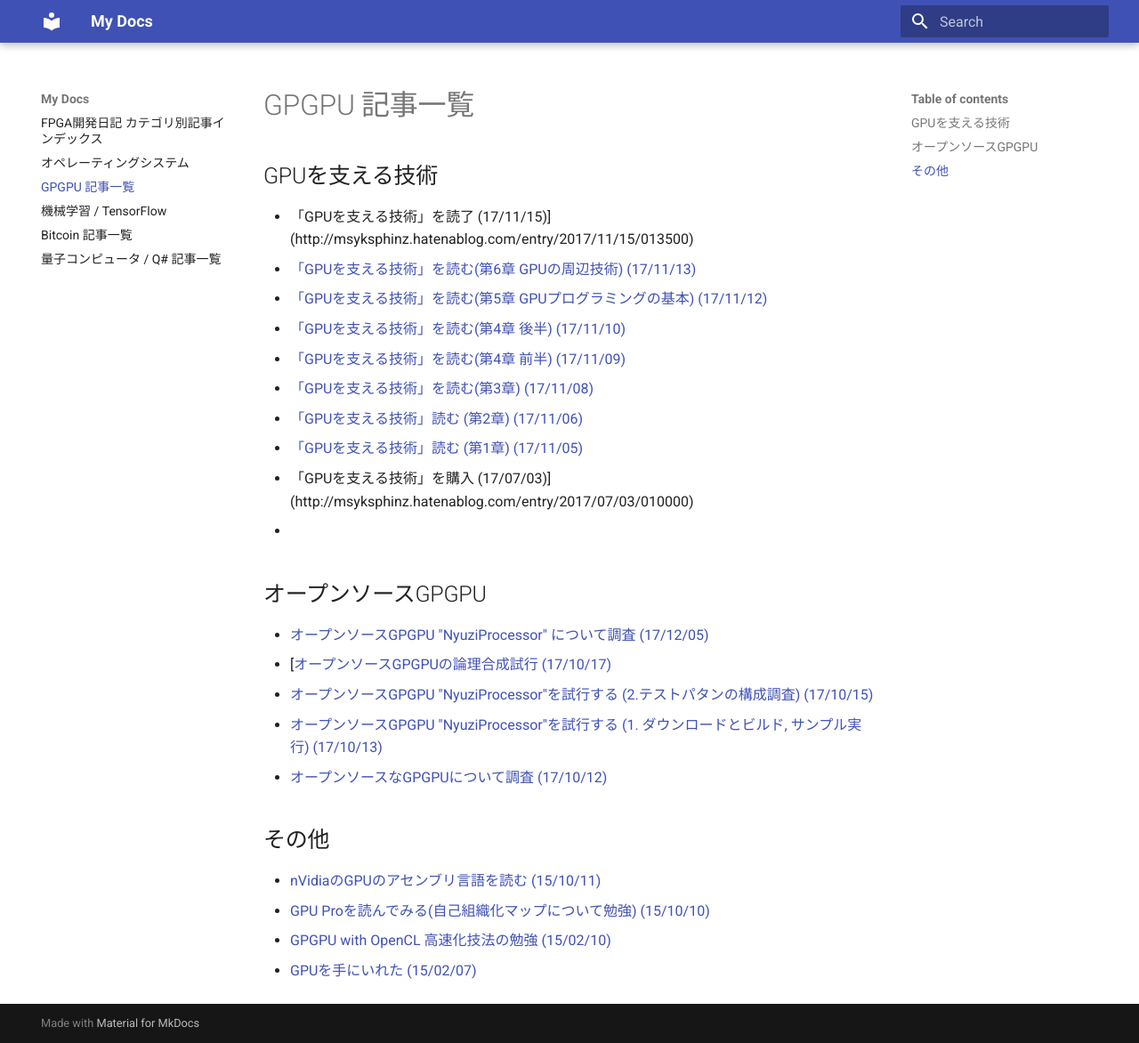
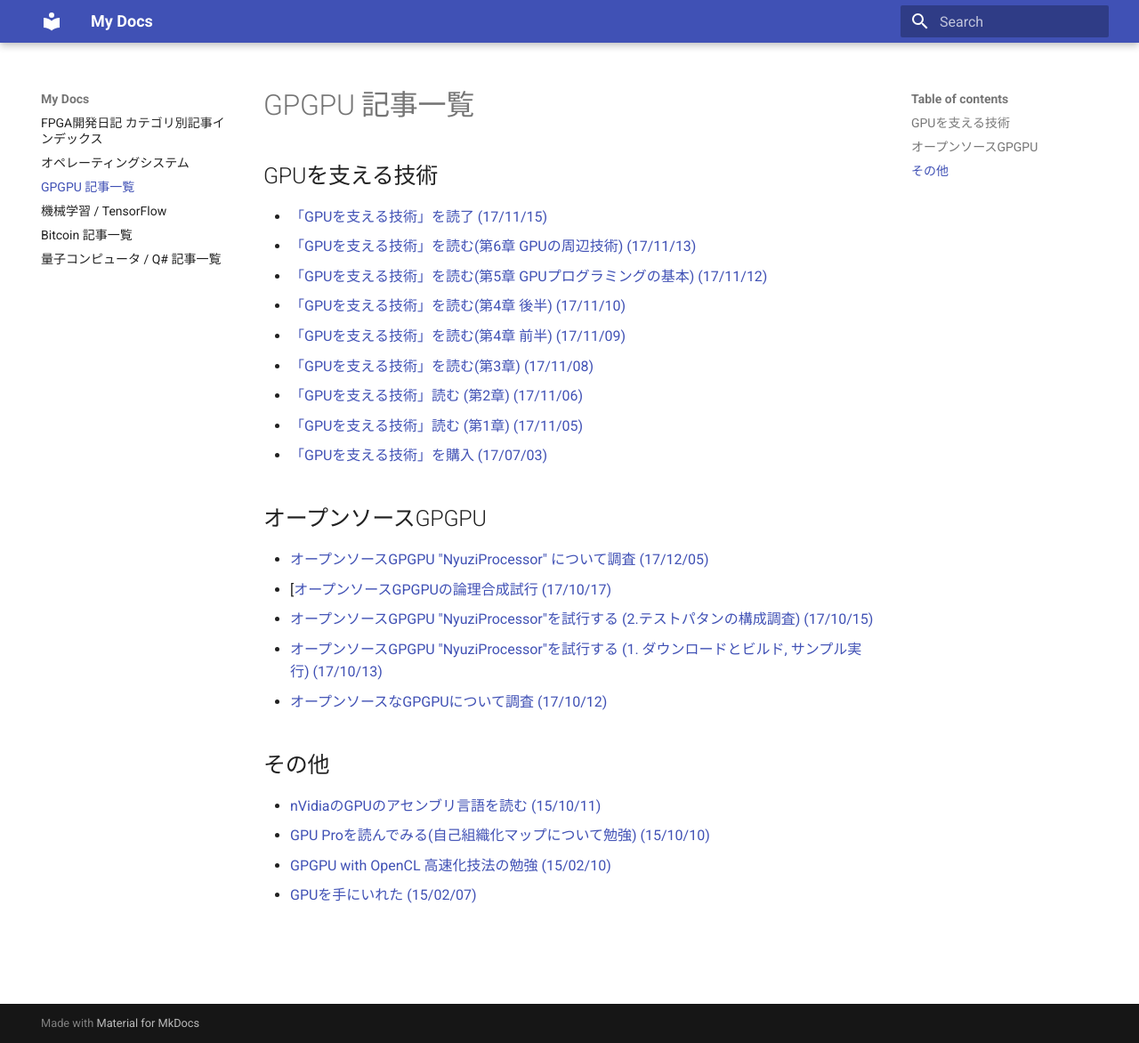
Before and after one commit to i4kimura/github_pages, an MkDocs documentation site: the page built from docs/gpgpu.md, in a window 1280 px wide and 1172 px high. Shown: the whole window at 89% size. Built offline with MkDocs 1.6.1 and Material for MkDocs 9.7.7, drawn with Linux system fonts in a browser that asks for light colours.

Commit message:
Func: update GPGPU

```diff
--- a/docs/gpgpu.md
+++ b/docs/gpgpu.md
@@ -2,7 +2,7 @@
 
 ## GPUを支える技術
 
-- 「GPUを支える技術」を読了 (17/11/15)](http://msyksphinz.hatenablog.com/entry/2017/11/15/013500)
+- [「GPUを支える技術」を読了 (17/11/15)](http://msyksphinz.hatenablog.com/entry/2017/11/15/013500)
 - [「GPUを支える技術」を読む(第6章 GPUの周辺技術) (17/11/13)](http://msyksphinz.hatenablog.com/entry/2017/11/13/000000)
 - [「GPUを支える技術」を読む(第5章 GPUプログラミングの基本) (17/11/12)](http://msyksphinz.hatenablog.com/entry/2017/11/12/010000)
 - [「GPUを支える技術」を読む(第4章 後半) (17/11/10)](http://msyksphinz.hatenablog.com/entry/2017/11/10/003000)
@@ -10,8 +10,7 @@
 - [「GPUを支える技術」を読む(第3章) (17/11/08)](http://msyksphinz.hatenablog.com/entry/2017/11/08/003000)
 - [「GPUを支える技術」読む (第2章) (17/11/06)](http://msyksphinz.hatenablog.com/entry/2017/11/06/020000)
 - [「GPUを支える技術」読む (第1章) (17/11/05)](http://msyksphinz.hatenablog.com/entry/2017/11/05/020000)
-- 「GPUを支える技術」を購入 (17/07/03)](http://msyksphinz.hatenablog.com/entry/2017/07/03/010000)
--
+- [「GPUを支える技術」を購入 (17/07/03)](http://msyksphinz.hatenablog.com/entry/2017/07/03/010000)
 
 ## オープンソースGPGPU
 
```
